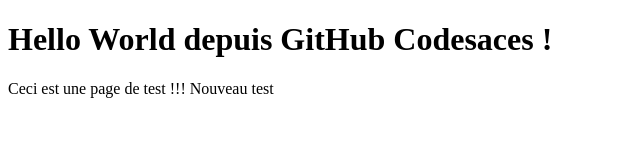
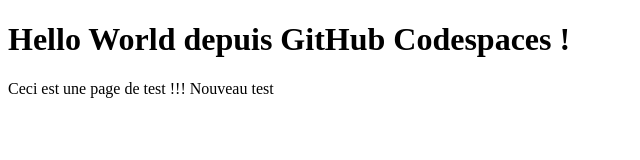
Before and after one commit to Denis-lab-911/hello-web, a website: page index.html in a window 1280 px wide. Shown: the full height of the page, 0-640 px from the left. Drawn offline with Linux system fonts and the light colour scheme.

Commit message:
Update index.html

```diff
--- a/index.html
+++ b/index.html
@@ -5,7 +5,7 @@
     <title>Hello World</title>
   </head>
   <body>
-    <h1>Hello World depuis GitHub Codesaces !</h1>
+    <h1>Hello World depuis GitHub Codespaces !</h1>
     Ceci est une page de test !!! Nouveau test
   </body>
 </html>
```
